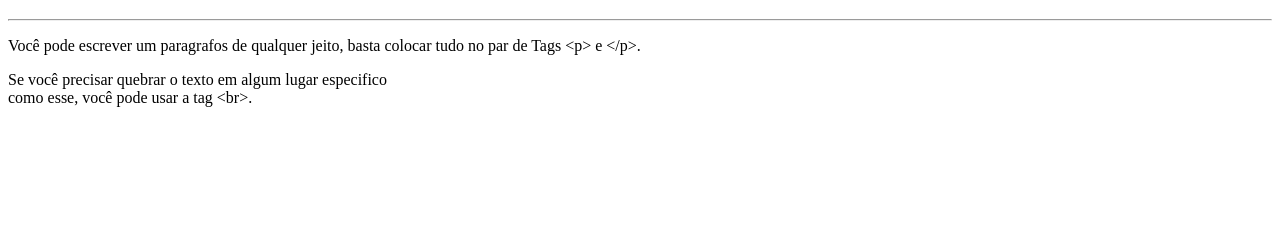
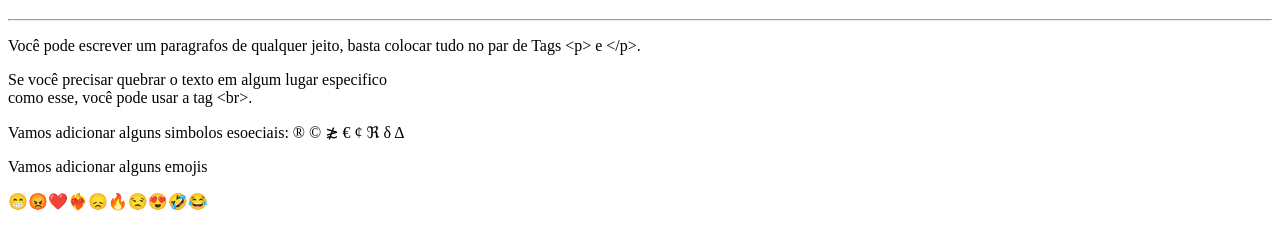
Before and after one commit to GusLuis/html-css, a plain HTML site: page exercicios/ex002/index.html in a window 1280 px wide. Shown: the part 61-310 px from the top of the page. Drawn offline with Linux system fonts and the light colour scheme.

Commit message:
Update index.html

```diff
--- a/exercicios/ex002/index.html
+++ b/exercicios/ex002/index.html
@@ -11,5 +11,23 @@
     <hr>
     <p>Você pode escrever um paragrafos de qualquer jeito, basta colocar tudo no par de Tags &lt;p&gt; e &lt;/p&gt;.</p>
     <p>Se você precisar quebrar o texto em algum lugar especifico <br> como esse, você pode usar a tag &lt;br&gt;.</p>
+    <!-- LT = LESS THAN / GT = GREATER THAN -->
+
+    <p>Vamos adicionar alguns simbolos esoeciais:
+
+        &reg;
+        &copy;
+        &NotGreaterTilde;
+        &euro;
+        &cent;
+        &real;
+        &delta;
+        &Delta;
+    </p>
+
+    <p>Vamos adicionar alguns emojis</p>
+
+    😁😡❤️❤️‍🔥😞🔥😒😍🤣😂
+
 </body>
 </html>
```
